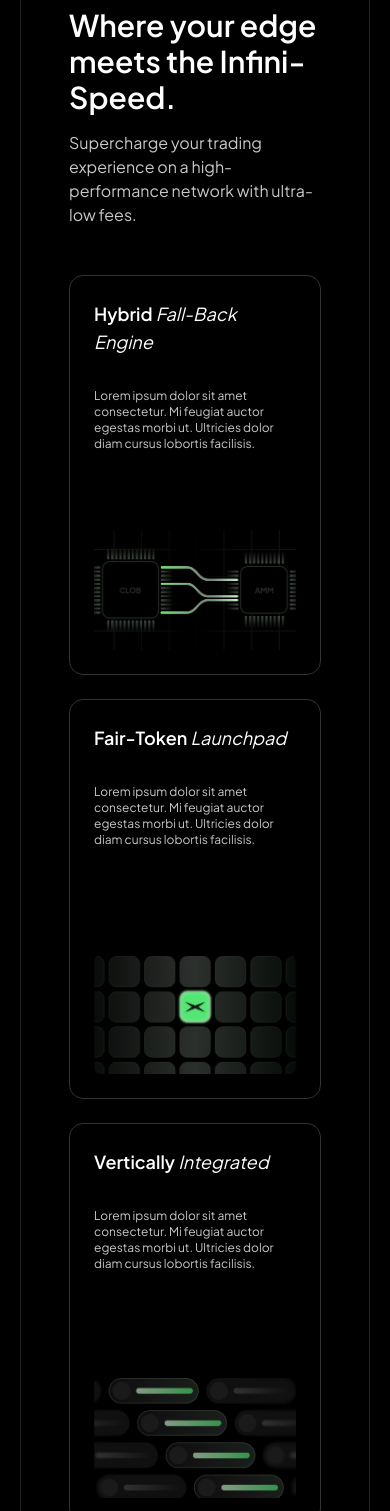
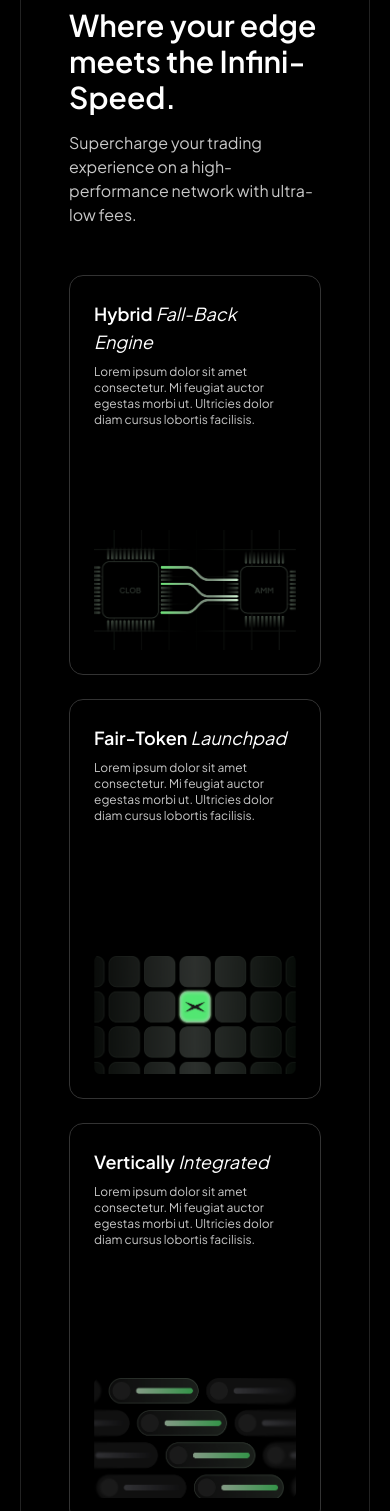
Before and after one commit to doxxdev/doxx-landing, a Next.js app: page / in a window 390 px wide. Shown: the part 2400-3911 px from the top of the page. Built offline with nearby package versions, Linux system fonts and the light colour scheme; a web font is replaced by a local one.

Commit message:
Refactor FeatureSection layout for improved structure
- Wrapped content in each feature card with a div to enhance layout consistency.
- Maintained existing text and image content while improving the overall structure for better responsiveness.

```diff
--- a/components/FeatureSection.tsx
+++ b/components/FeatureSection.tsx
@@ -25,14 +25,16 @@ export function FeatureSection() {
         <div className='grid grid-cols-1 md:grid-cols-3 gap-6'>
           {/* Top row: 3 columns */}
           <Card className='bg-black border border-[#333] rounded-xl p-6 flex flex-col items-start min-h-[400px]'>
+            <div className='flex-1'>
               <h3 className='text-lg text-white font-semibold mb-2'>
                 Hybrid{" "}
                 <span className='italic font-normal font-plus-jakarta-sans'>Fall-Back Engine</span>
               </h3>
               <p className='text-secondary text-xs mb-4'>
-              Lorem ipsum dolor sit amet consectetur. Mi feugiat auctor egestas morbi ut. Ultricies
-              dolor diam cursus lobortis facilisis.
+                Lorem ipsum dolor sit amet consectetur. Mi feugiat auctor egestas morbi ut.
+                Ultricies dolor diam cursus lobortis facilisis.
               </p>
+            </div>
             <div className='flex-1 w-full flex items-end justify-center'>
               <Image
                 src='/features/hybrid.png'
@@ -44,14 +46,16 @@ export function FeatureSection() {
             </div>
           </Card>
           <Card className='bg-black border border-[#333] rounded-xl p-6 flex flex-col items-start min-h-[400px]'>
+            <div className='flex-1'>
               <h3 className='text-lg text-white font-semibold mb-2'>
                 Fair-Token{" "}
                 <span className='italic font-normal font-plus-jakarta-sans'>Launchpad</span>
               </h3>
               <p className='text-secondary text-xs mb-4'>
-              Lorem ipsum dolor sit amet consectetur. Mi feugiat auctor egestas morbi ut. Ultricies
-              dolor diam cursus lobortis facilisis.
+                Lorem ipsum dolor sit amet consectetur. Mi feugiat auctor egestas morbi ut.
+                Ultricies dolor diam cursus lobortis facilisis.
               </p>
+            </div>
             <div className='flex-1 w-full flex items-end justify-center'>
               <Image
                 src='/features/launchpad.png'
@@ -63,14 +67,16 @@ export function FeatureSection() {
             </div>
           </Card>
           <Card className='bg-black border border-[#333] rounded-xl p-6 flex flex-col items-start min-h-[400px]'>
+            <div className='flex-1'>
               <h3 className='text-lg text-white font-semibold mb-2'>
                 Vertically{" "}
                 <span className='italic font-normal font-plus-jakarta-sans'>Integrated</span>
               </h3>
               <p className='text-secondary text-xs mb-4'>
-              Lorem ipsum dolor sit amet consectetur. Mi feugiat auctor egestas morbi ut. Ultricies
-              dolor diam cursus lobortis facilisis.
+                Lorem ipsum dolor sit amet consectetur. Mi feugiat auctor egestas morbi ut.
+                Ultricies dolor diam cursus lobortis facilisis.
               </p>
+            </div>
             <div className='flex-1 w-full flex items-end justify-center'>
               <Image
                 src='/features/vertical.png'
```
Lines whose indentation alone changed are shown as unchanged.
